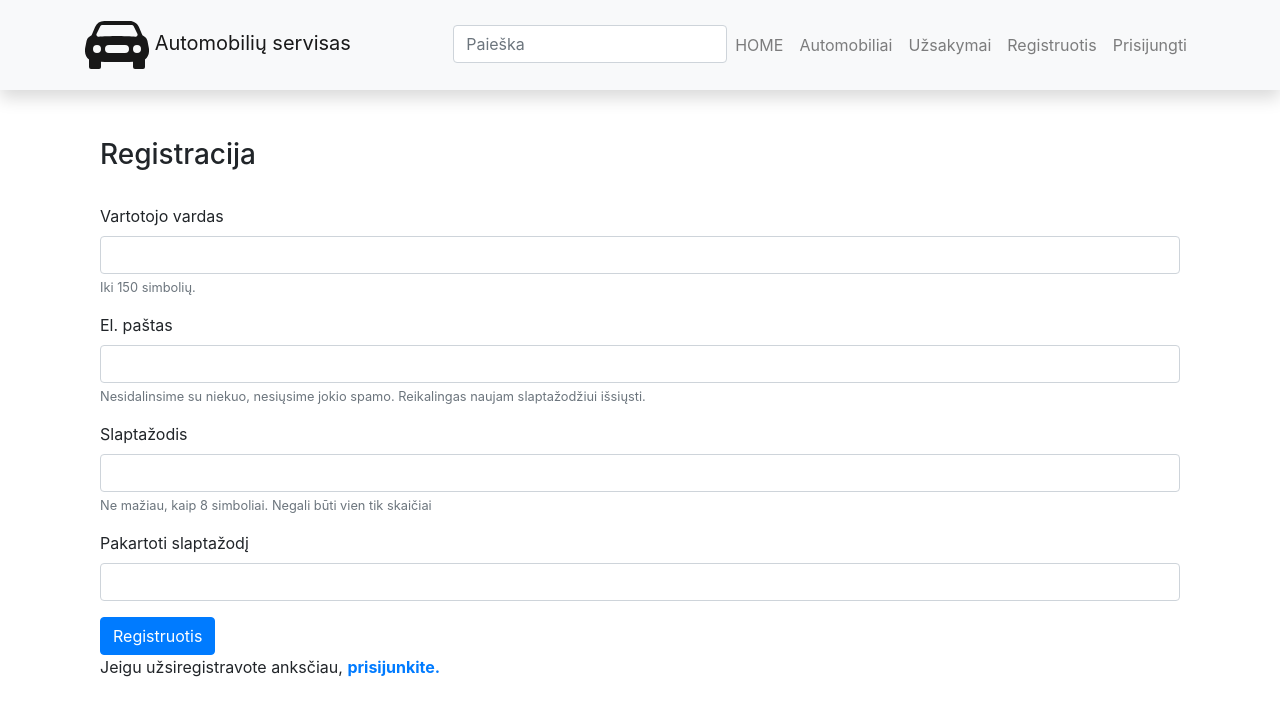
After one commit to DonatasNoreika/django_autoservisas_2023_08, a Django app: page /register/ in a window 1280 px wide. The commit adds this page. Shown: the top 716 px of the page. Run offline with Django 4.2, Linux system fonts and the light colour scheme; some libraries are stand-ins or nearby versions.

Commit message:
9: +Padaryti vartotojo registracijos formą pagal šioje pamokoje išmoktus žingsnius.

```diff
--- a/mysite/autoservice/templates/base.html
+++ b/mysite/autoservice/templates/base.html
@@ -59,6 +59,9 @@
                 </li>
                 {% else %}
                 <li class="nav-item">
+                    <a class="nav-link" href="{% url 'register' %}">Registruotis</a>
+                </li>
+                <li class="nav-item">
                     <a class="nav-link" href="{% url 'login' %}">Prisijungti</a>
                 </li>
                 {% endif %}
@@ -67,6 +70,14 @@
     </div>
 </nav>
 <div class="container">
+{% if messages %}
+{% for message in messages %}
+<div class="alert alert-{% if message.tags == 'error' %}danger{% elif message.tags == 'info' %}success{% endif %}"
+     role="alert">
+    {{ message }}
+</div>
+{% endfor %}
+{% endif %}
     {% block "content" %}{% endblock %}
 </div>
 
--- /dev/null
+++ b/mysite/autoservice/templates/registration/register.html
@@ -0,0 +1,37 @@
+{% extends "base.html" %}
+
+{% block "title" %}Registracija{% endblock %}
+
+{% block "content" %}
+
+    <div class="container register">
+        <h3>Registracija</h3><br/>
+        <form method="post">
+            {% csrf_token %}
+            <div class="form-group">
+                <label for="username">Vartotojo vardas</label>
+                <input name="username" type="text" class="form-control" id="username" aria-describedby="usernameHelp">
+                <small id="usernameHelp" class="form-text text-muted">Iki 150 simbolių.</small>
+            </div>
+            <div class="form-group">
+                <label for="exampleInputEmail1">El. paštas</label>
+                <input name="email" type="email" class="form-control" id="exampleInputEmail1" aria-describedby="emailHelp">
+                <small id="emailHelp" class="form-text text-muted">Nesidalinsime su niekuo, nesiųsime jokio spamo.
+                    Reikalingas naujam slaptažodžiui išsiųsti. </small>
+            </div>
+            <div class="form-group">
+                <label for="password">Slaptažodis</label>
+                <input name="password" type="password" class="form-control" id="password" aria-describedby="pwdHelp">
+                <small id="pwdHelp" class="form-text text-muted">Ne mažiau, kaip 8 simboliai. Negali būti vien tik
+                    skaičiai</small>
+            </div>
+            <div class="form-group">
+                <label for="password2">Pakartoti slaptažodį</label>
+                <input name="password2" type="password" class="form-control" id="password2" aria-describedby="pwd2Help">
+            </div>
+            <button type="submit" class="btn btn-primary register-button">Registruotis</button>
+        </form>
+        <p>Jeigu užsiregistravote anksčiau, <a href="{% url 'login' %}"><strong>prisijunkite.</strong></a></p>
+    </div>
+
+{% endblock %}
--- a/mysite/autoservice/urls.py
+++ b/mysite/autoservice/urls.py
@@ -10,4 +10,5 @@ urlpatterns = [
     path('uzsakymai/<int:pk>', views.UzsakymasDetailView.as_view(), name='uzsakymas'),
     path('search/', views.search, name='search'),
     path('myuzsakymai/', views.MyUzsakymasListView.as_view(), name='my_uzsakymai'),
+    path('register/', views.register, name='register'),
 ]
--- a/mysite/autoservice/views.py
+++ b/mysite/autoservice/views.py
@@ -1,9 +1,12 @@
-from django.shortcuts import render, get_object_or_404
+from django.shortcuts import render, get_object_or_404, redirect
 from .models import Paslauga, Uzsakymas, Automobilis
 from django.views import generic
 from django.core.paginator import Paginator
 from django.db.models import Q
 from django.contrib.auth.mixins import LoginRequiredMixin
+from django.contrib.auth.forms import User
+from django.contrib import messages
+from django.views.decorators.csrf import csrf_protect
 
 
 # Create your views here.
@@ -65,3 +68,33 @@ class MyUzsakymasListView(LoginRequiredMixin, generic.ListView):
 
     def get_queryset(self):
         return Uzsakymas.objects.filter(user=self.request.user)
+
+
+@csrf_protect
+def register(request):
+    if request.method == "POST":
+        # pasiimame reikšmes iš registracijos formos
+        username = request.POST['username']
+        email = request.POST['email']
+        password = request.POST['password']
+        password2 = request.POST['password2']
+        # tikriname, ar sutampa slaptažodžiai
+        if password == password2:
+            # tikriname, ar neužimtas username
+            if User.objects.filter(username=username).exists():
+                messages.error(request, f'Vartotojo vardas {username} užimtas!')
+                return redirect('register')
+            else:
+                # tikriname, ar nėra tokio pat email
+                if User.objects.filter(email=email).exists():
+                    messages.error(request, f'Vartotojas su el. paštu {email} jau užregistruotas!')
+                    return redirect('register')
+                else:
+                    # jeigu viskas tvarkoje, sukuriame naują vartotoją
+                    User.objects.create_user(username=username, email=email, password=password)
+                    messages.info(request, f'Vartotojas {username} užregistruotas!')
+                    return redirect('login')
+        else:
+            messages.error(request, 'Slaptažodžiai nesutampa!')
+            return redirect('register')
+    return render(request, 'registration/register.html')
```
